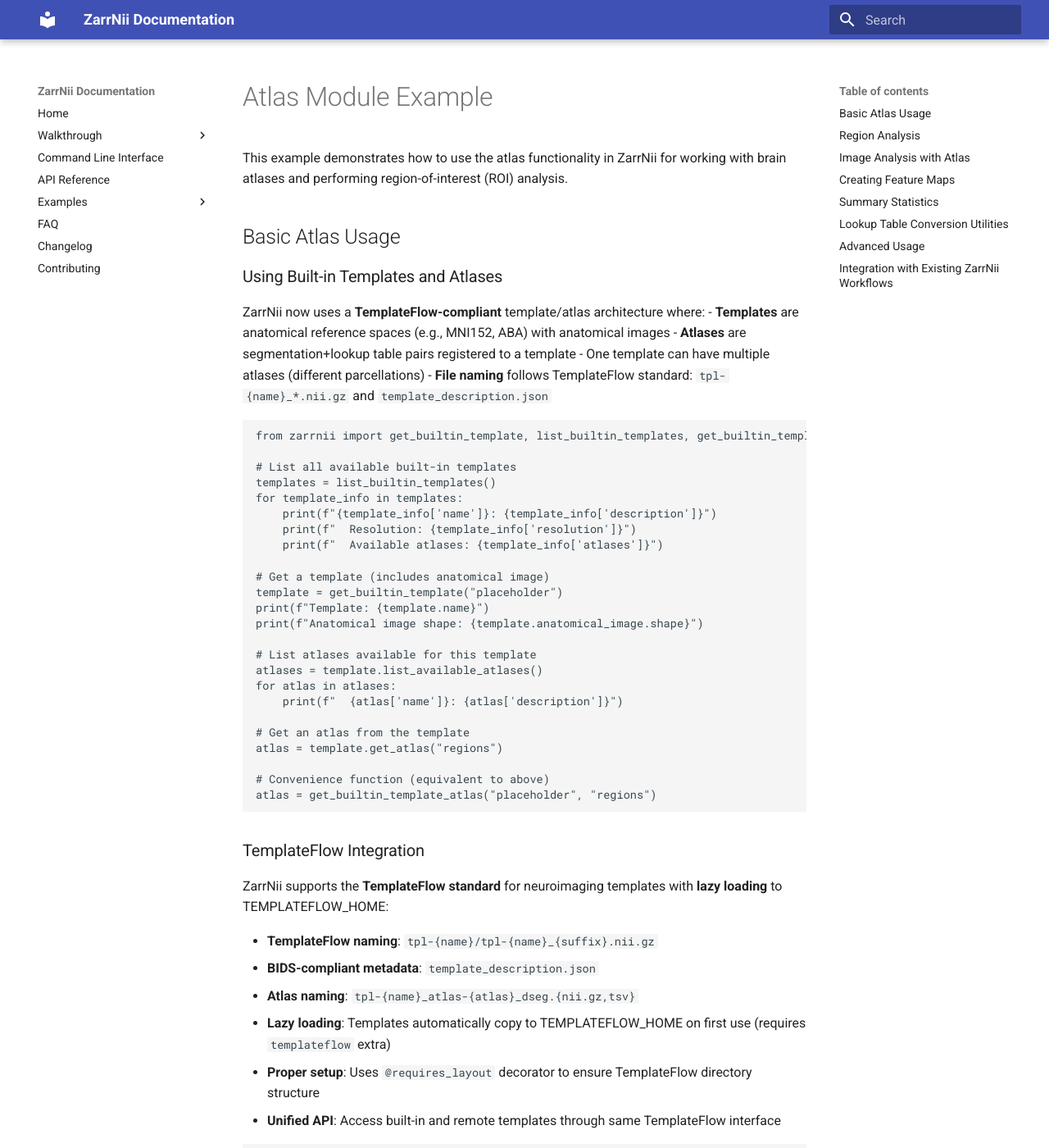
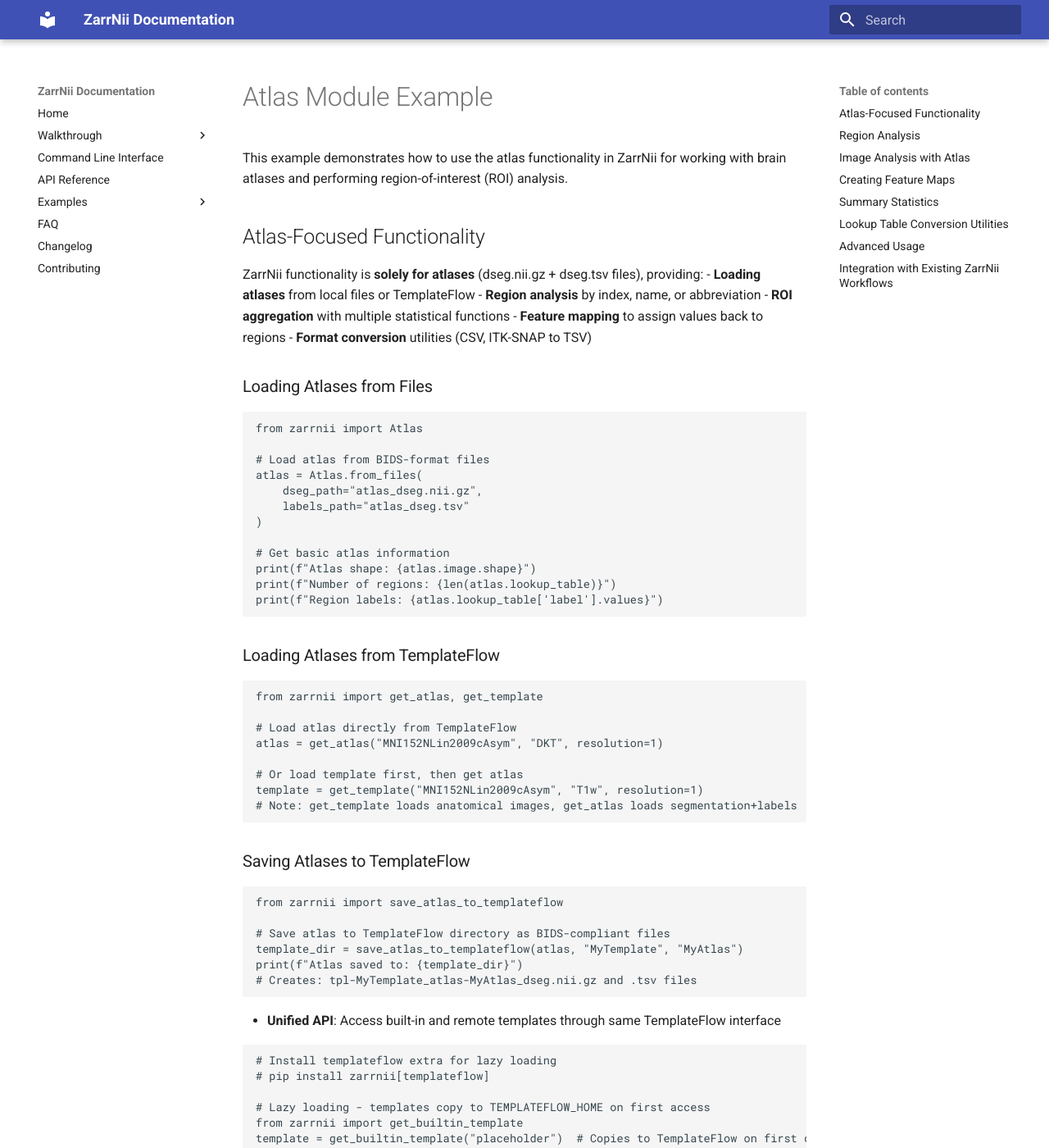
Before and after one commit to khanlab/zarrnii, an MkDocs documentation site: the page built from docs/examples/atlas_example.md, in a window 1280 px wide and 1400 px high. Shown: the whole window at 82% size. Built offline with MkDocs 1.6.1 and Material for MkDocs 9.7.7, drawn with Linux system fonts in a browser that asks for light colours.

Commit message:
Add TemplateFlow atlas functions and update documentation
Co-authored-by: akhanf <11492701+akhanf@users.noreply.github.com>

````diff
--- a/docs/examples/atlas_example.md
+++ b/docs/examples/atlas_example.md
@@ -2,52 +2,55 @@
 
 This example demonstrates how to use the atlas functionality in ZarrNii for working with brain atlases and performing region-of-interest (ROI) analysis.
 
-## Basic Atlas Usage
+## Atlas-Focused Functionality
 
-### Using Built-in Templates and Atlases
+ZarrNii functionality is **solely for atlases** (dseg.nii.gz + dseg.tsv files), providing:
+- **Loading atlases** from local files or TemplateFlow
+- **Region analysis** by index, name, or abbreviation
+- **ROI aggregation** with multiple statistical functions
+- **Feature mapping** to assign values back to regions
+- **Format conversion** utilities (CSV, ITK-SNAP to TSV)
 
-ZarrNii now uses a **TemplateFlow-compliant** template/atlas architecture where:
-- **Templates** are anatomical reference spaces (e.g., MNI152, ABA) with anatomical images
-- **Atlases** are segmentation+lookup table pairs registered to a template
-- One template can have multiple atlases (different parcellations)
-- **File naming** follows TemplateFlow standard: `tpl-{name}_*.nii.gz` and `template_description.json`
+### Loading Atlases from Files
 
 ```python
-from zarrnii import get_builtin_template, list_builtin_templates, get_builtin_template_atlas
+from zarrnii import Atlas
 
-# List all available built-in templates
-templates = list_builtin_templates()
-for template_info in templates:
-    print(f"{template_info['name']}: {template_info['description']}")
-    print(f"  Resolution: {template_info['resolution']}")
-    print(f"  Available atlases: {template_info['atlases']}")
+# Load atlas from BIDS-format files
+atlas = Atlas.from_files(
+    dseg_path="atlas_dseg.nii.gz",
+    labels_path="atlas_dseg.tsv"
+)
 
-# Get a template (includes anatomical image)
-template = get_builtin_template("placeholder")
-print(f"Template: {template.name}")
-print(f"Anatomical image shape: {template.anatomical_image.shape}")
-
-# List atlases available for this template
-atlases = template.list_available_atlases()
-for atlas in atlases:
-    print(f"  {atlas['name']}: {atlas['description']}")
-
-# Get an atlas from the template
-atlas = template.get_atlas("regions")
-
-# Convenience function (equivalent to above)
-atlas = get_builtin_template_atlas("placeholder", "regions")
+# Get basic atlas information
+print(f"Atlas shape: {atlas.image.shape}")
+print(f"Number of regions: {len(atlas.lookup_table)}")
+print(f"Region labels: {atlas.lookup_table['label'].values}")
 ```
 
-### TemplateFlow Integration
+### Loading Atlases from TemplateFlow
 
-ZarrNii supports the **TemplateFlow standard** for neuroimaging templates with **lazy loading** to TEMPLATEFLOW_HOME:
+```python
+from zarrnii import get_atlas, get_template
 
-- **TemplateFlow naming**: `tpl-{name}/tpl-{name}_{suffix}.nii.gz`
-- **BIDS-compliant metadata**: `template_description.json`
-- **Atlas naming**: `tpl-{name}_atlas-{atlas}_dseg.{nii.gz,tsv}`
-- **Lazy loading**: Templates automatically copy to TEMPLATEFLOW_HOME on first use (requires `templateflow` extra)
-- **Proper setup**: Uses `@requires_layout` decorator to ensure TemplateFlow directory structure
+# Load atlas directly from TemplateFlow
+atlas = get_atlas("MNI152NLin2009cAsym", "DKT", resolution=1)
+
+# Or load template first, then get atlas
+template = get_template("MNI152NLin2009cAsym", "T1w", resolution=1)
+# Note: get_template loads anatomical images, get_atlas loads segmentation+labels
+```
+
+### Saving Atlases to TemplateFlow
+
+```python
+from zarrnii import save_atlas_to_templateflow
+
+# Save atlas to TemplateFlow directory as BIDS-compliant files
+template_dir = save_atlas_to_templateflow(atlas, "MyTemplate", "MyAtlas")
+print(f"Atlas saved to: {template_dir}")
+# Creates: tpl-MyTemplate_atlas-MyAtlas_dseg.nii.gz and .tsv files
+```
 - **Unified API**: Access built-in and remote templates through same TemplateFlow interface
 
 ```python
````
Also changed, not shown: 1 other file.
